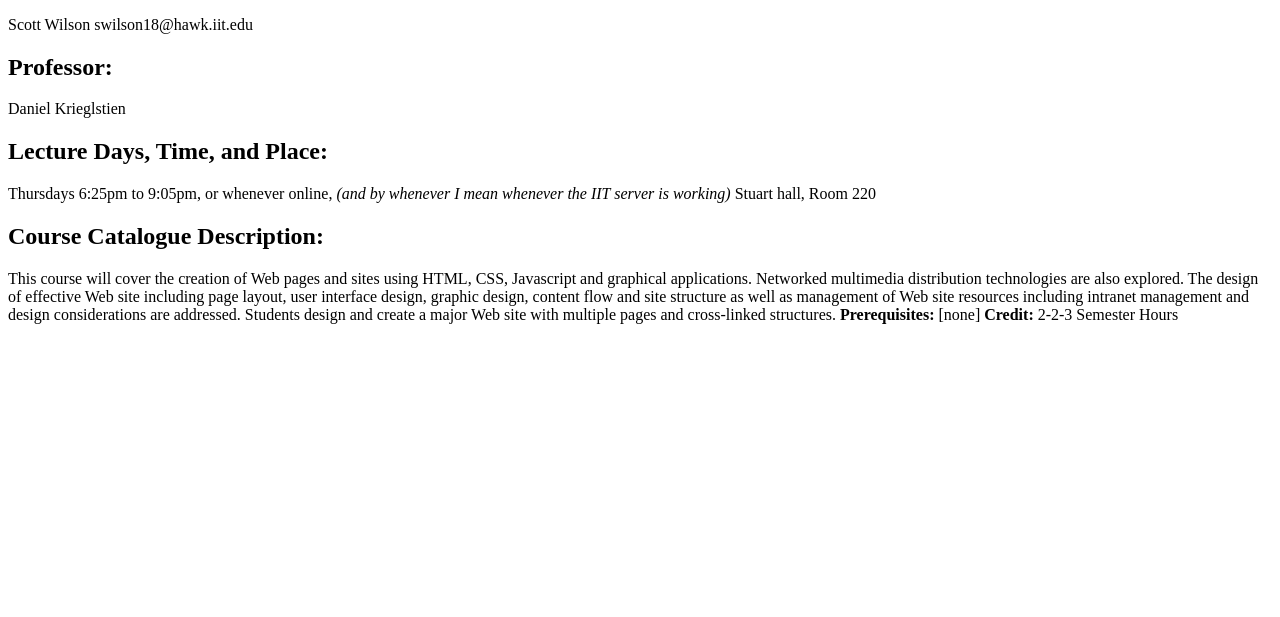
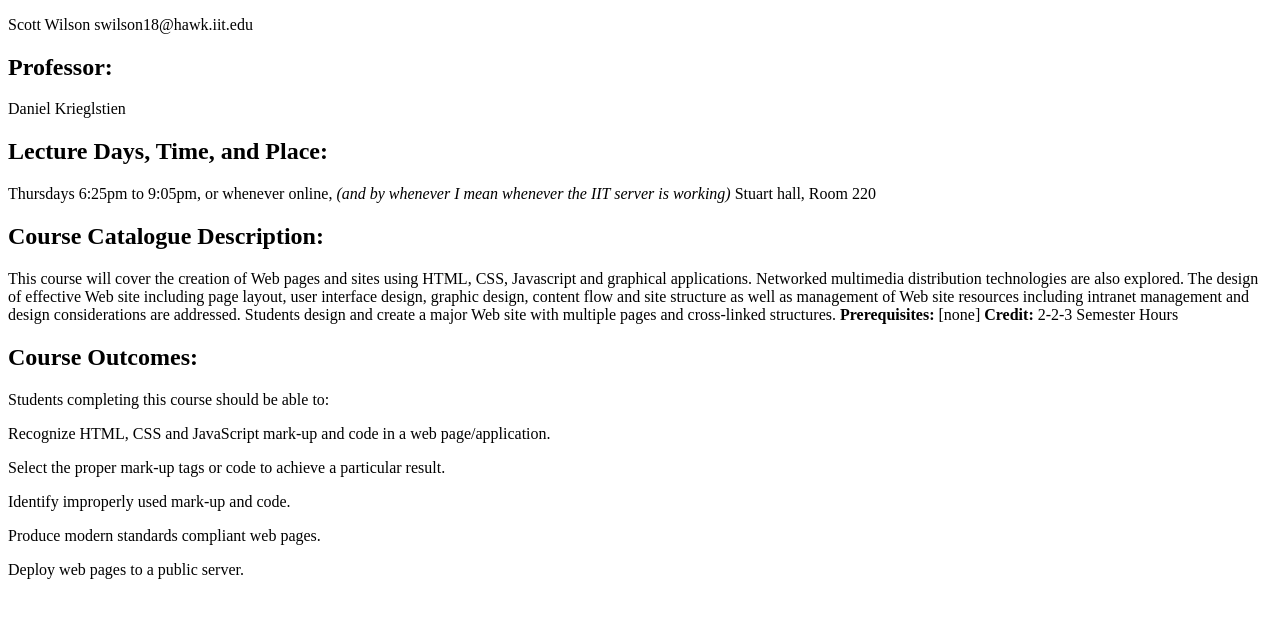
Before and after one commit to Scott-W-IIT/lab-2, a plain HTML site: page index.html in a window 1280 px wide. Shown: the part 105-722 px from the top of the page. Drawn offline with Linux system fonts and the light colour scheme.

Commit message:
Update index.html
adding an unordered list

```diff
--- a/index.html
+++ b/index.html
@@ -17,6 +17,16 @@
 <p>Thursdays 6:25pm to 9:05pm, or whenever online, <em>(and by whenever I mean whenever the IIT server is working) </em>Stuart hall, Room 220</p>
 <h2>Course Catalogue Description:</h2>
 <p>This course will cover the creation of Web pages and sites using HTML, CSS, Javascript and graphical applications. Networked multimedia distribution technologies are also explored. The design of effective Web site including page layout, user interface design, graphic design, content flow and site structure as well as management of Web site resources including intranet management and design considerations are addressed. Students design and create a major Web site with multiple pages and cross-linked structures. <strong>Prerequisites: </strong> [none] <strong>Credit: </strong>2-2-3 Semester Hours </p>
-
+<h2>Course Outcomes:</h2>
+<p>Students completing this course should be able to:</p>
+<section>
+<header>
+<p>Recognize HTML, CSS and JavaScript mark-up and code in a web page/application.</p>
+<p>Select the proper mark-up tags or code to achieve a particular result.</p>
+<p>Identify improperly used mark-up and code.</p>
+<p>Produce modern standards compliant web pages.</p>
+<p>Deploy web pages to a public server.</p>
+</header>
+</section>
 </body>
 </html>
```
